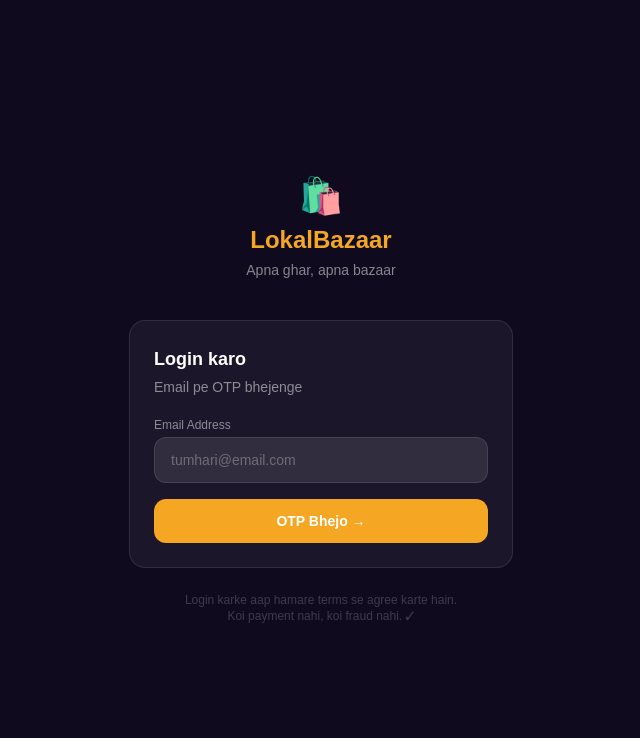
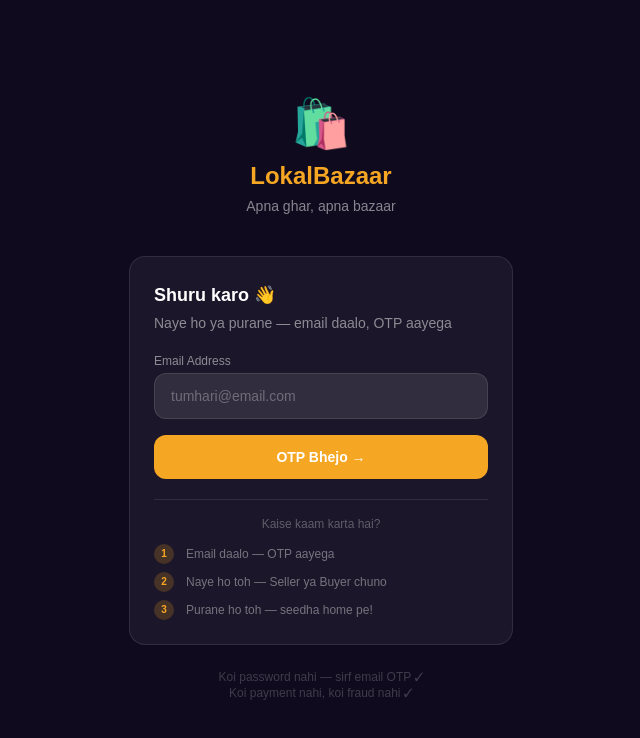
Before and after one commit to Viral8051/lokalbazaar, a React (Vite) app: page /login in a window 1280 px wide. Shown: the top 738 px of the page, without its empty margins (319-959 px from the left). Built offline with nearby package versions, Linux system fonts and the light colour scheme.

Commit message:
fix: login and reg diff

```diff
--- a/src/pages/LoginPage.jsx
+++ b/src/pages/LoginPage.jsx
@@ -44,8 +44,9 @@ export default function LoginPage() {
 
   return (
     <div className="min-h-screen bg-[#0f0a1e] flex flex-col items-center justify-center px-6">
+      {/* Logo */}
       <div className="mb-10 text-center">
-        <div className="text-4xl mb-2">🛍️</div>
+        <div className="text-5xl mb-3">🛍️</div>
         <h1 className="text-2xl font-bold text-[#f5a623]">LokalBazaar</h1>
         <p className="text-sm text-white/50 mt-1">Apna ghar, apna bazaar</p>
       </div>
@@ -53,8 +54,11 @@ export default function LoginPage() {
       <div className="w-full max-w-sm bg-white/5 border border-white/10 rounded-2xl p-6">
         {step === 'email' ? (
           <>
-            <h2 className="text-lg font-semibold text-white mb-1">Login karo</h2>
-            <p className="text-sm text-white/50 mb-5">Email pe OTP bhejenge</p>
+            {/* Heading — new + existing dono ke liye */}
+            <h2 className="text-lg font-semibold text-white mb-1">Shuru karo 👋</h2>
+            <p className="text-sm text-white/50 mb-5">
+              Naye ho ya purane — email daalo, OTP aayega
+            </p>
 
             <label className="text-xs text-white/50 mb-1 block">Email Address</label>
             <input
@@ -75,14 +79,35 @@ export default function LoginPage() {
             >
               {loading ? 'Bhej raha hun...' : 'OTP Bhejo →'}
             </button>
+
+            {/* How it works */}
+            <div className="mt-5 pt-4 border-t border-white/10">
+              <p className="text-xs text-white/30 text-center mb-3">Kaise kaam karta hai?</p>
+              <div className="flex flex-col gap-2">
+                {[
+                  { step: '1', text: 'Email daalo — OTP aayega' },
+                  { step: '2', text: 'Naye ho toh — Seller ya Buyer chuno' },
+                  { step: '3', text: 'Purane ho toh — seedha home pe!' },
+                ].map(s => (
+                  <div key={s.step} className="flex items-center gap-3">
+                    <div className="w-5 h-5 rounded-full bg-[#f5a623]/20 text-[#f5a623] text-[10px] font-bold flex items-center justify-center flex-shrink-0">
+                      {s.step}
+                    </div>
+                    <span className="text-xs text-white/40">{s.text}</span>
+                  </div>
+                ))}
+              </div>
+            </div>
           </>
         ) : (
           <>
             <button onClick={() => setStep('email')} className="text-white/50 text-xs mb-4 flex items-center gap-1 hover:text-white transition-colors">
               ← Wapas jao
             </button>
-            <h2 className="text-lg font-semibold text-white mb-1">OTP verify karo</h2>
-            <p className="text-sm text-white/50 mb-5">{email} pe bheja gaya</p>
+            <h2 className="text-lg font-semibold text-white mb-1">OTP verify karo ✉️</h2>
+            <p className="text-sm text-white/50 mb-5">
+              <span className="text-white/70">{email}</span> pe bheja gaya
+            </p>
 
             <label className="text-xs text-white/50 mb-1 block">6-digit OTP</label>
             <input
@@ -101,7 +126,7 @@ export default function LoginPage() {
               disabled={loading}
               className="w-full bg-[#f5a623] text-white font-semibold py-3 rounded-xl text-sm hover:bg-[#e09520] transition-colors disabled:opacity-50"
             >
-              {loading ? 'Check kar raha hun...' : 'Verify & Login →'}
+              {loading ? 'Check kar raha hun...' : 'Verify karo →'}
             </button>
 
             <button onClick={sendOTP} className="w-full text-center text-xs text-white/40 mt-3 hover:text-white/60 transition-colors">
@@ -112,7 +137,7 @@ export default function LoginPage() {
       </div>
 
       <p className="text-xs text-white/20 mt-6 text-center">
-        Login karke aap hamare terms se agree karte hain.<br />Koi payment nahi, koi fraud nahi. ✓
+        Koi password nahi — sirf email OTP ✓<br />Koi payment nahi, koi fraud nahi ✓
       </p>
     </div>
   )
```
